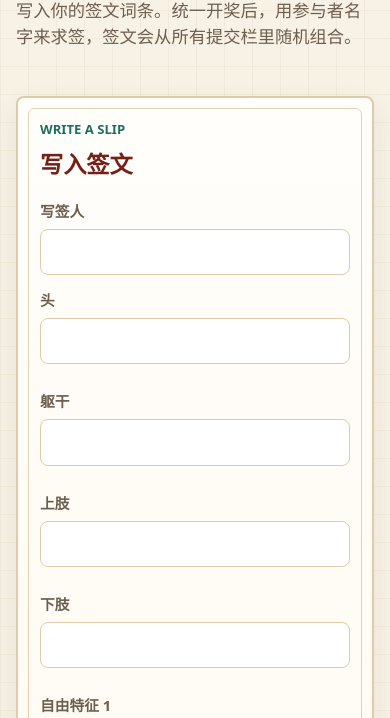
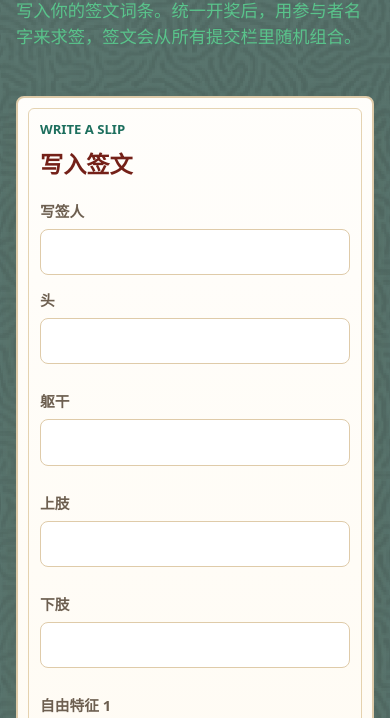
Before and after one commit to Ctrlcctrlvisthebest/sznn, a plain HTML site: page public/index.html in a window 390 px wide. Shown: the part 382-1100 px from the top of the page. Drawn offline with Linux system fonts and the light colour scheme; no server answers.

Commit message:
添加响应式背景并调整首页文字颜色

```diff
--- a/public/styles.css
+++ b/public/styles.css
@@ -27,6 +27,17 @@ body {
   color: var(--ink);
   font-family: ui-sans-serif, system-ui, -apple-system, BlinkMacSystemFont, "Segoe UI", sans-serif;
   line-height: 1.5;
+}
+
+.oracle-theme {
+  min-height: 100vh;
+  background-color: var(--bg);
+  background-image:
+    linear-gradient(rgba(247, 241, 230, 0.2), rgba(247, 241, 230, 0.2)),
+    url("/images/page-background-desktop.png");
+  background-position: center top;
+  background-repeat: no-repeat;
+  background-size: cover;
 }
 
 .shell {
@@ -83,6 +94,10 @@ h2 {
   max-width: 650px;
   color: var(--muted);
   font-size: 1.08rem;
+}
+
+.sign-hero .lead {
+  color: #59c48b;
 }
 
 .oracle-visual {
@@ -626,6 +641,12 @@ button.danger,
 }
 
 @media (max-width: 800px) {
+  .oracle-theme {
+    background-image:
+      linear-gradient(rgba(247, 241, 230, 0.2), rgba(247, 241, 230, 0.2)),
+      url("/images/page-background-mobile.png");
+  }
+
   .hero,
   .panel-head,
   .slip-head,
```
Also changed, not shown: public/images/page-background-mobile.png (added), 1 other file.
